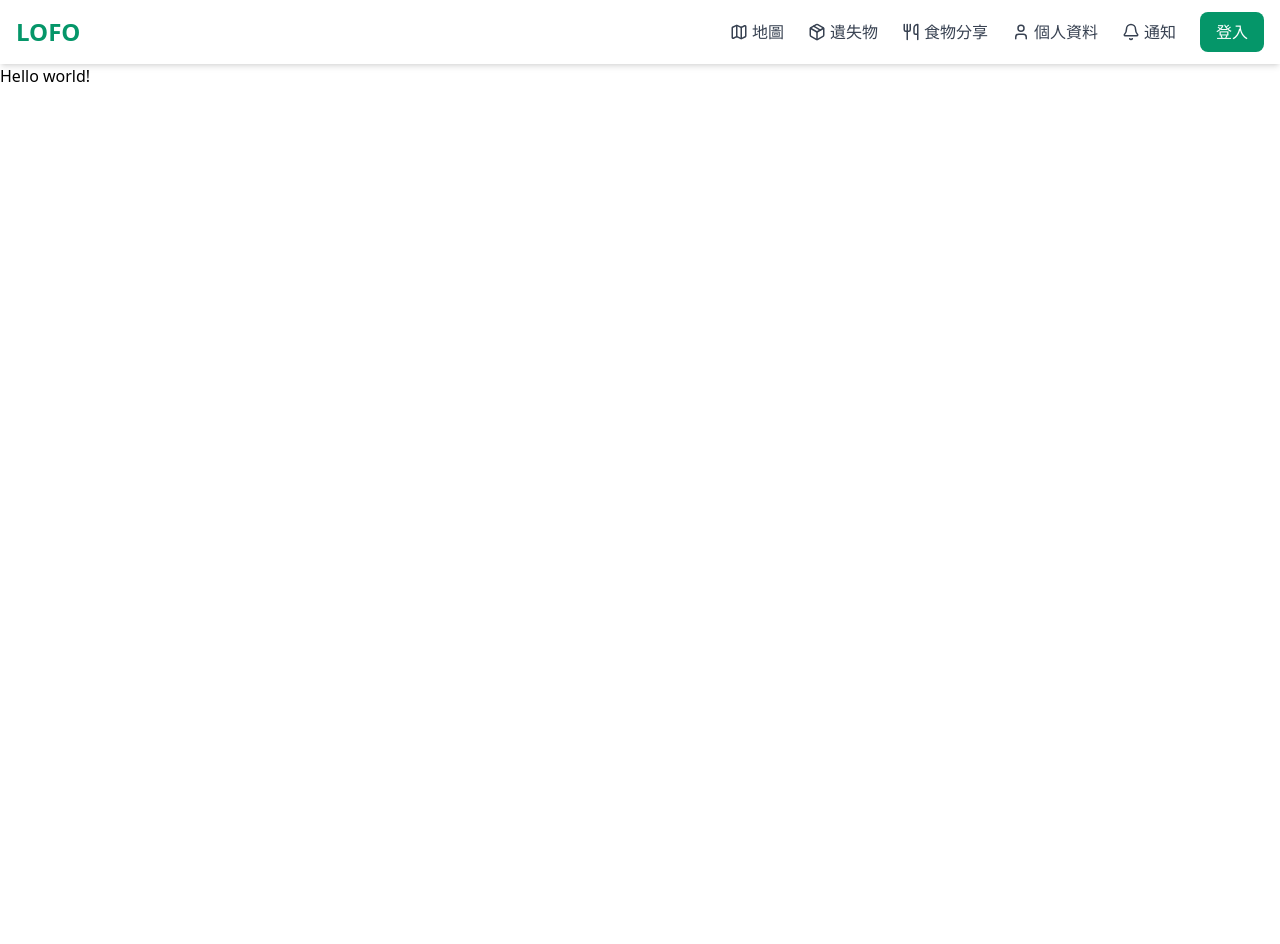
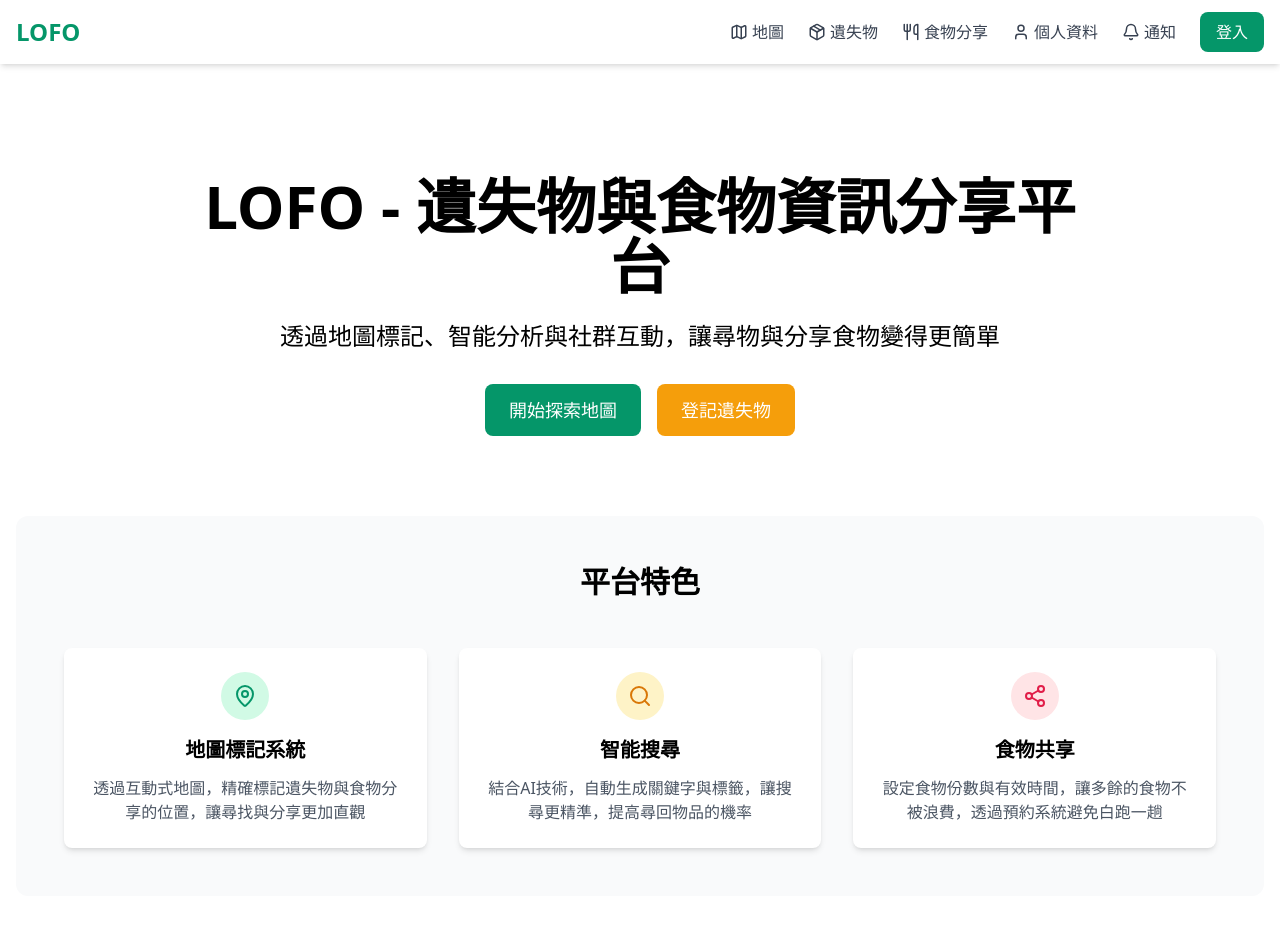
Before and after one commit to YuanWang08/LOFO-Flatform, a Nuxt app in the folder frontend/: page / in a window 1280 px wide. Shown: the top 944 px of the page. Before the commit the page ends 800 px from the top, so only its background shows below. Built offline with nearby package versions, Linux system fonts and the light colour scheme.

Commit message:
更新首頁內容，新增平台介紹、特色與使用說明

```diff
--- a/frontend/pages/index.vue
+++ b/frontend/pages/index.vue
@@ -1,3 +1,140 @@
 <template>
-  <h1>Hello world!</h1>
+  <div class="container mx-auto px-4 py-8">
+    <section class="py-12 md:py-20">
+      <div class="max-w-4xl mx-auto text-center">
+        <h1 class="text-4xl md:text-6xl font-bold mb-6">
+          LOFO - 遺失物與食物資訊分享平台
+        </h1>
+        <p class="text-xl md:text-2xl mb-8">
+          透過地圖標記、智能分析與社群互動，讓尋物與分享食物變得更簡單
+        </p>
+        <div class="flex flex-col sm:flex-row gap-4 justify-center">
+          <NuxtLink
+            to="/map"
+            class="bg-emerald-600 hover:bg-emerald-700 text-white px-6 py-3 rounded-lg text-lg font-medium transition-colors"
+          >
+            開始探索地圖
+          </NuxtLink>
+          <NuxtLink
+            to="/submit/item"
+            class="bg-amber-500 hover:bg-amber-600 text-white px-6 py-3 rounded-lg text-lg font-medium transition-colors"
+          >
+            登記遺失物
+          </NuxtLink>
+        </div>
+      </div>
+    </section>
+
+    <section class="py-12 bg-gray-50 rounded-xl">
+      <div class="max-w-6xl mx-auto">
+        <h2 class="text-3xl font-bold text-center mb-12">平台特色</h2>
+        <div class="grid md:grid-cols-3 gap-8">
+          <div class="bg-white p-6 rounded-lg shadow-md">
+            <div
+              class="w-12 h-12 bg-emerald-100 rounded-full flex items-center justify-center mb-4 mx-auto"
+            >
+              <MapPin class="text-emerald-600" size="24" />
+            </div>
+            <h3 class="text-xl font-semibold text-center mb-3">地圖標記系統</h3>
+            <p class="text-gray-600 text-center">
+              透過互動式地圖，精確標記遺失物與食物分享的位置，讓尋找與分享更加直觀
+            </p>
+          </div>
+          <div class="bg-white p-6 rounded-lg shadow-md">
+            <div
+              class="w-12 h-12 bg-amber-100 rounded-full flex items-center justify-center mb-4 mx-auto"
+            >
+              <Search class="text-amber-600" size="24" />
+            </div>
+            <h3 class="text-xl font-semibold text-center mb-3">智能搜尋</h3>
+            <p class="text-gray-600 text-center">
+              結合AI技術，自動生成關鍵字與標籤，讓搜尋更精準，提高尋回物品的機率
+            </p>
+          </div>
+          <div class="bg-white p-6 rounded-lg shadow-md">
+            <div
+              class="w-12 h-12 bg-rose-100 rounded-full flex items-center justify-center mb-4 mx-auto"
+            >
+              <Share2 class="text-rose-600" size="24" />
+            </div>
+            <h3 class="text-xl font-semibold text-center mb-3">食物共享</h3>
+            <p class="text-gray-600 text-center">
+              設定食物份數與有效時間，讓多餘的食物不被浪費，透過預約系統避免白跑一趟
+            </p>
+          </div>
+        </div>
+      </div>
+    </section>
+
+    <section class="py-12">
+      <div class="max-w-6xl mx-auto">
+        <h2 class="text-3xl font-bold text-center mb-12">如何使用</h2>
+        <div class="grid md:grid-cols-2 gap-12">
+          <div class="bg-emerald-50 p-6 rounded-lg">
+            <h3 class="text-2xl font-semibold mb-4 text-emerald-700">
+              遺失物協尋
+            </h3>
+            <ol class="space-y-4 list-decimal list-inside text-gray-700">
+              <li>在地圖上標記您撿到或遺失物品的位置</li>
+              <li>上傳物品照片與詳細描述</li>
+              <li>系統會自動生成關鍵標籤，提高搜尋匹配率</li>
+              <li>透過站內通知或郵件接收最新進展</li>
+              <li>成功協助他人尋回物品可獲得積分提升等級</li>
+            </ol>
+            <div class="mt-6">
+              <NuxtLink
+                to="/submit/item"
+                class="inline-block bg-emerald-600 hover:bg-emerald-700 text-white px-5 py-2 rounded-lg font-medium transition-colors"
+              >
+                登記遺失物
+              </NuxtLink>
+            </div>
+          </div>
+          <div class="bg-amber-50 p-6 rounded-lg">
+            <h3 class="text-2xl font-semibold mb-4 text-amber-700">食物分享</h3>
+            <ol class="space-y-4 list-decimal list-inside text-gray-700">
+              <li>在地圖上標記您想分享食物的位置</li>
+              <li>上傳食物照片與詳細資訊（份數、保存期限等）</li>
+              <li>設定可取用時間與預約選項</li>
+              <li>其他用戶可預約並在指定時間取用</li>
+              <li>成功分享食物可獲得積分提升等級</li>
+            </ol>
+            <div class="mt-6">
+              <NuxtLink
+                to="/submit/food"
+                class="inline-block bg-amber-500 hover:bg-amber-600 text-white px-5 py-2 rounded-lg font-medium transition-colors"
+              >
+                分享食物
+              </NuxtLink>
+            </div>
+          </div>
+        </div>
+      </div>
+    </section>
+
+    <section class="py-12 bg-gray-50 rounded-xl">
+      <div class="max-w-4xl mx-auto text-center">
+        <div
+          class="w-16 h-16 bg-purple-100 rounded-full flex items-center justify-center mb-6 mx-auto"
+        >
+          <Award class="text-purple-600" size="32" />
+        </div>
+        <h2 class="text-3xl font-bold mb-6">積分與等級系統</h2>
+        <p class="text-xl mb-8">
+          透過協助他人尋回物品或分享食物獲得積分，提升您的平台等級。
+          等級越高，您的個人資料將獲得獨特的標識，展示您對社群的貢獻。
+        </p>
+        <NuxtLink
+          to="/profile"
+          class="inline-block bg-purple-600 hover:bg-purple-700 text-white px-6 py-3 rounded-lg text-lg font-medium transition-colors"
+        >
+          查看我的積分
+        </NuxtLink>
+      </div>
+    </section>
+  </div>
 </template>
+
+<script setup>
+import { MapPin, Search, Share2, Award } from "lucide-vue-next";
+</script>
--- a/frontend/pages/map/index.vue
+++ b/frontend/pages/map/index.vue
@@ -1,6 +1,5 @@
 <template>
   <div>
-    <h1>This is map page.</h1>
     <div id="map" class="h-screen w-full"></div>
     <button
       id="submitBtn"
```
